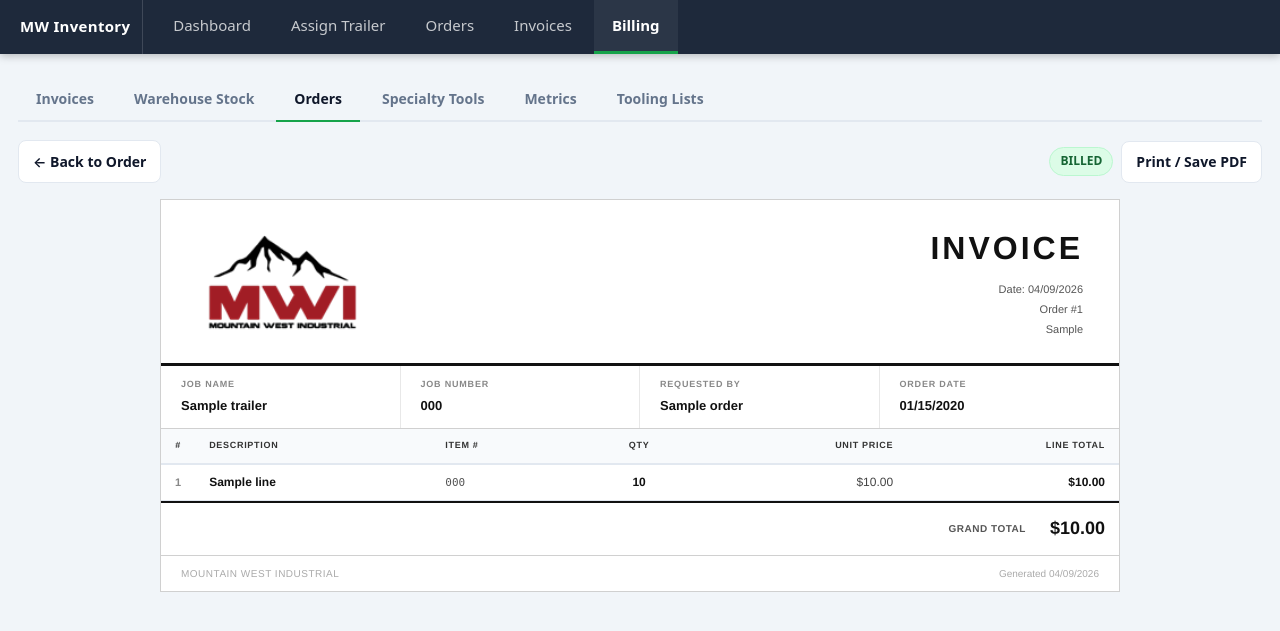
After one commit to ColtonBaum/Inventory-app, a Flask app: page /billing/warehouse/orders/1/invoice in a window 1280 px wide. The commit adds this page. Shown: the top 631 px of the page. Run offline with Flask 3, Linux system fonts and the light colour scheme; tables that the repository leaves empty hold one stand-in row (values such as "Sample post"); parts of the project's set-up code (start-up, migrations or seed data) failed here and were passed over.

Commit message:
Billing: weekly dashboard view + order invoice generation
Dashboard (Invoices tab):
- Group completed trailers by week using inventory completion date
- Pending invoices shown first within each week with amber badge
- Billed trailers shown with green badge + 'View Invoice' link, dimmed

Orders tab:
- 'Generate Invoice' replaces one-click 'Mark as Billed'
- New invoice preview page (billing_order_invoice.html) matches trailer
  invoice format: MWI logo, job details, line items with remove buttons,
  grand total, Print/Save PDF
- Items not found in warehouse stock flagged in amber before confirming
- Confirming deducts stock, snapshots prices, marks order Billed
- 'Invoice' shortcut button added directly on the orders list

Co-Authored-By: Claude Sonnet 4.6 <noreply@anthropic.com>

```diff
--- a/routes/billing.py
+++ b/routes/billing.py
@@ -37,13 +37,69 @@ def logout():
 @billing_bp.route('/')
 @billing_required
 def billing_dashboard():
+    from models import Invoice as _Invoice
+    from sqlalchemy import func
+    from datetime import timedelta
+    from itertools import groupby
+
     q = (request.args.get('q') or '').strip().lower()
-    trailers = Trailer.query.filter(Trailer.status == 'Completed').order_by(Trailer.id.desc()).all()
+    trailers = Trailer.query.filter(Trailer.status == 'Completed').all()
+
     if q:
         trailers = [t for t in trailers if q in (t.job_name or '').lower()
-                     or q in (t.job_number or '').lower()
-                     or q in str(t.id)]
-    return render_template('billing_dashboard.html', trailers=trailers, q=q)
+                    or q in (t.job_number or '').lower()
+                    or q in str(t.id)]
+
+    # Latest invoice per trailer
+    invoice_map = {}
+    for inv in _Invoice.query.all():
+        if inv.trailer_id not in invoice_map or inv.id > invoice_map[inv.trailer_id].id:
+            invoice_map[inv.trailer_id] = inv
+
+    # Latest response date per trailer (used as "inventoried on" date)
+    date_rows = (db.session.query(
+        InventoryResponse.trailer_id,
+        func.max(InventoryResponse.created_at).label('last_date')
+    ).group_by(InventoryResponse.trailer_id).all())
+    date_map = {row.trailer_id: row.last_date for row in date_rows}
+
+    # Enrich each trailer
+    trailer_data = []
+    for t in trailers:
+        inv = invoice_map.get(t.id)
+        is_billed = bool(inv and inv.billed)
+        dt = date_map.get(t.id)
+        trailer_data.append({
+            'trailer': t,
+            'invoice': inv,
+            'is_billed': is_billed,
+            'date': dt,
+        })
+
+    # Sort: by date descending (undated last), then pending before billed within same date
+    trailer_data.sort(key=lambda x: (
+        x['date'] is None,
+        -(x['date'].timestamp() if x['date'] else 0),
+        x['is_billed'],
+    ))
+
+    # Group by week (Monday of each week as key)
+    def week_key(item):
+        if item['date'] is None:
+            return None
+        return (item['date'].date() - timedelta(days=item['date'].weekday()))
+
+    weeks = []
+    for wk, grp in groupby(trailer_data, key=week_key):
+        items = list(grp)
+        if wk is None:
+            label = 'Undated'
+        else:
+            sunday = wk + timedelta(days=6)
+            label = f"Week of {wk.strftime('%b %d')} \u2013 {sunday.strftime('%b %d, %Y')}"
+        weeks.append({'label': label, 'items': items})
+
+    return render_template('billing_dashboard.html', weeks=weeks, q=q)
 
 
 # ---------- Pricing Management ----------
@@ -362,36 +418,83 @@ def update_order_status(order_id):
     return redirect(url_for('billing.view_order', order_id=order_id))
 
 
-@billing_bp.route('/warehouse/orders/<int:order_id>/bill', methods=['POST'])
+@billing_bp.route('/warehouse/orders/<int:order_id>/invoice')
 @billing_required
-def mark_order_billed(order_id):
-    """Mark an order as billed: match items by name, deduct inventory, snapshot prices."""
+def order_invoice(order_id):
+    """Show an invoice preview for an order (or the locked invoice if already billed)."""
+    order = WarehouseOrder.query.get_or_404(order_id)
+    trailer = Trailer.query.get(order.trailer_id) if order.trailer_id else None
+
+    if order.billed:
+        line_items = [{
+            'line_id': line.id,
+            'item_name': line.item_name,
+            'item_number': line.item_number,
+            'quantity': line.quantity,
+            'unit_price': line.unit_price,
+            'line_total': line.line_total,
+            'matched': bool(line.item_number),
+        } for line in order.lines]
+        total = order.order_total or 0.0
+        return render_template('billing_order_invoice.html',
+            order=order, trailer=trailer, line_items=line_items,
+            total=total, is_billed=True, now=datetime.now)
+
+    # Pending: compute prices from warehouse (cost + 10% markup)
+    products_by_name = {(p.item_name or '').strip().lower(): p
+                        for p in WarehouseProduct.query.all() if p.item_name}
+
+    line_items = []
+    total = 0.0
+    for line in order.lines:
+        product = products_by_name.get((line.item_name or '').strip().lower())
+        unit_price = round(product.unit_cost * 1.10, 2) if product else 0.0
+        line_total = unit_price * line.quantity
+        total += line_total
+        line_items.append({
+            'line_id': line.id,
+            'item_name': line.item_name,
+            'item_number': product.item_number if product else None,
+            'quantity': line.quantity,
+            'unit_price': unit_price,
+            'line_total': line_total,
+            'matched': bool(product),
+        })
+
+    return render_template('billing_order_invoice.html',
+        order=order, trailer=trailer, line_items=line_items,
+        total=total, is_billed=False, now=datetime.now)
+
+
+@billing_bp.route('/warehouse/orders/<int:order_id>/invoice/confirm', methods=['POST'])
+@billing_required
+def confirm_order_invoice(order_id):
+    """Confirm & bill an order invoice: deduct stock, snapshot prices."""
     order = WarehouseOrder.query.get_or_404(order_id)
     if order.billed:
         flash('Order is already billed.', 'warning')
-        return redirect(url_for('billing.view_order', order_id=order_id))
+        return redirect(url_for('billing.order_invoice', order_id=order_id))
 
-    # Build lookup maps: name (lower) -> product, item_number (upper) -> price
+    included_ids = set(int(x) for x in request.form.getlist('include_line'))
     products_by_name = {(p.item_name or '').strip().lower(): p
                         for p in WarehouseProduct.query.all() if p.item_name}
-    price_map = {p.item_number.upper(): p.price for p in ItemPrice.query.all()}
 
+    is_purchase = (order.order_type == 'PURCHASE')
     order_total = 0.0
     unmatched = []
 
-    is_purchase = (order.order_type == 'PURCHASE')
-
     for line in order.lines:
-        name_key = (line.item_name or '').strip().lower()
-        product = products_by_name.get(name_key)
-
+        if line.id not in included_ids:
+            line.unit_price = 0.0
+            line.line_total = 0.0
+            continue
+        product = products_by_name.get((line.item_name or '').strip().lower())
         if product:
-            # SALE: remove from stock. PURCHASE: add to stock.
             if is_purchase:
                 product.quantity_on_hand += line.quantity
             else:
-                product.quantity_on_hand -= line.quantity
-            unit_price = price_map.get(product.item_number.upper(), product.unit_cost or 0.0)
+                product.quantity_on_hand = max(0, product.quantity_on_hand - line.quantity)
+            unit_price = round(product.unit_cost * 1.10, 2)
             line.unit_price = unit_price
             line.line_total = unit_price * line.quantity
             line.item_number = product.item_number
@@ -399,7 +502,6 @@ def mark_order_billed(order_id):
             line.unit_price = 0.0
             line.line_total = 0.0
             unmatched.append(line.item_name or '(unnamed)')
-
         order_total += line.line_total
 
     order.billed = True
@@ -407,13 +509,19 @@ def mark_order_billed(order_id):
     order.order_total = order_total
     db.session.commit()
 
-    action = 'received into' if is_purchase else 'deducted from'
     if unmatched:
-        flash(f'Order billed. {len(unmatched)} item(s) not matched in warehouse stock '
-              f'(inventory not updated): {", ".join(unmatched[:5])}.', 'warning')
+        flash(f'Order billed. {len(unmatched)} item(s) not found in warehouse stock '
+              f'(prices set to $0): {", ".join(unmatched[:5])}.', 'warning')
     else:
-        flash(f'Order billed. Total: ${order_total:,.2f}. Inventory {action} stock.', 'success')
-    return redirect(url_for('billing.view_order', order_id=order_id))
+        flash(f'Order billed. Total: ${order_total:,.2f}.', 'success')
+    return redirect(url_for('billing.order_invoice', order_id=order_id))
+
+
+@billing_bp.route('/warehouse/orders/<int:order_id>/bill', methods=['POST'])
+@billing_required
+def mark_order_billed(order_id):
+    """Legacy redirect — send to the invoice preview instead."""
+    return redirect(url_for('billing.order_invoice', order_id=order_id))
 
 
 # ---------- Tooling List Management ----------
--- /dev/null
+++ b/templates/billing_order_invoice.html
@@ -0,0 +1,194 @@
+{% extends "base.html" %}
+{% block title %}Order Invoice #{{ order.id }}{% endblock %}
+
+{% block content %}
+<!-- Billing Sub-Nav -->
+<div style="display:flex;gap:4px;margin-bottom:18px;border-bottom:2px solid var(--border);padding-bottom:0;" class="no-print">
+  <a href="{{ url_for('billing.billing_dashboard') }}" style="padding:10px 18px;font-weight:600;font-size:14px;border-bottom:2px solid transparent;margin-bottom:-2px;color:var(--muted);text-decoration:none;">Invoices</a>
+  <a href="{{ url_for('billing.warehouse_inventory') }}" style="padding:10px 18px;font-weight:600;font-size:14px;border-bottom:2px solid transparent;margin-bottom:-2px;color:var(--muted);text-decoration:none;">Warehouse Stock</a>
+  <a href="{{ url_for('billing.warehouse_orders') }}" style="padding:10px 18px;font-weight:600;font-size:14px;border-bottom:2px solid var(--accent);margin-bottom:-2px;color:var(--text);text-decoration:none;">Orders</a>
+  <a href="{{ url_for('billing.specialty_tools') }}" style="padding:10px 18px;font-weight:600;font-size:14px;border-bottom:2px solid transparent;margin-bottom:-2px;color:var(--muted);text-decoration:none;">Specialty Tools</a>
+  <a href="{{ url_for('billing.metrics') }}" style="padding:10px 18px;font-weight:600;font-size:14px;border-bottom:2px solid transparent;margin-bottom:-2px;color:var(--muted);text-decoration:none;">Metrics</a>
+  <a href="{{ url_for('billing.tooling_lists_index') }}" style="padding:10px 18px;font-weight:600;font-size:14px;border-bottom:2px solid transparent;margin-bottom:-2px;color:var(--muted);text-decoration:none;">Tooling Lists</a>
+</div>
+
+<!-- Action bar -->
+<div class="no-print" style="display:flex;gap:8px;margin-bottom:16px;justify-content:space-between;align-items:center;">
+  <a class="btn ghost small" href="{{ url_for('billing.view_order', order_id=order.id) }}">← Back to Order</a>
+  <div style="display:flex;gap:8px;align-items:center;">
+    {% if is_billed %}
+      <span style="background:#dcfce7;color:#166534;font-size:12px;font-weight:700;padding:4px 10px;border-radius:20px;border:1px solid #bbf7d0;">BILLED</span>
+    {% else %}
+      <span style="background:#fef3c7;color:#92400e;font-size:12px;font-weight:700;padding:4px 10px;border-radius:20px;border:1px solid #fde68a;">DRAFT — Remove any items below, then confirm</span>
+    {% endif %}
+    <button class="btn ghost small" onclick="window.print()">Print / Save PDF</button>
+  </div>
+</div>
+
+<style>
+.inv { max-width:960px; margin:0 auto; background:#fff; border:1px solid #d0d0d0; font-family:'Helvetica Neue',Helvetica,Arial,sans-serif; color:#111; }
+.inv-head { padding:24px 36px; border-bottom:3px solid #111; display:flex; justify-content:space-between; align-items:center; }
+.inv-title { font-size:32px; font-weight:900; letter-spacing:3px; text-transform:uppercase; text-align:right; }
+.inv-meta { font-size:11px; color:#555; margin-top:6px; line-height:1.8; text-align:right; }
+.inv-details { display:grid; grid-template-columns:repeat(4,1fr); border-bottom:1px solid #d0d0d0; }
+.inv-detail-cell { padding:12px 20px; border-right:1px solid #e8e8e8; }
+.inv-detail-cell:last-child { border-right:none; }
+.inv-detail-label { font-size:9px; font-weight:700; text-transform:uppercase; letter-spacing:.8px; color:#888; margin-bottom:4px; }
+.inv-detail-value { font-size:13px; font-weight:600; }
+.inv table { width:100%; border-collapse:collapse; font-size:12px; }
+.inv thead tr { border-bottom:2px solid #111; }
+.inv thead th { padding:10px 14px; font-size:9px; font-weight:700; text-transform:uppercase; letter-spacing:.7px; color:#333; white-space:nowrap; }
+.inv tbody tr { border-bottom:1px solid #e8e8e8; }
+.inv tbody tr:last-child { border-bottom:none; }
+.inv tbody td { padding:8px 14px; vertical-align:middle; }
+.inv-remove-btn { background:none; border:none; color:#ccc; font-size:18px; cursor:pointer; padding:0 4px; line-height:1; }
+.inv-remove-btn:hover { color:#dc2626; }
+.unmatched-row td { color:#b45309; }
+@media print {
+  .no-print { display:none !important; }
+  .inv-remove-btn { display:none !important; }
+  .nav-bar { display:none !important; }
+  .container { margin:0 !important; padding:0 !important; }
+  body { background:#fff; margin:0; }
+  .inv { border:none; max-width:100%; }
+}
+@media (max-width:700px) {
+  .inv-details { grid-template-columns:1fr 1fr; }
+  .inv-head { flex-direction:column; align-items:flex-start; gap:10px; }
+  .inv-title, .inv-meta { text-align:left; }
+}
+</style>
+
+{% if not is_billed %}
+<form method="POST" action="{{ url_for('billing.confirm_order_invoice', order_id=order.id) }}" id="confirmForm">
+{% endif %}
+
+<div class="inv">
+
+  <!-- Header -->
+  <div class="inv-head">
+    <img src="{{ url_for('static', filename='img/mwi_logo.png') }}" alt="Mountain West Industrial" style="height:110px;max-width:320px;object-fit:contain;" onerror="this.style.display='none'">
+    <div>
+      <div class="inv-title">Invoice</div>
+      <div class="inv-meta">
+        Date: {{ now().strftime('%m/%d/%Y') }}<br>
+        Order #{{ order.id }}<br>
+        {{ order.order_type | title }}
+      </div>
+    </div>
+  </div>
+
+  <!-- Order details -->
+  <div class="inv-details">
+    {% if trailer %}
+    <div class="inv-detail-cell">
+      <div class="inv-detail-label">Job Name</div>
+      <div class="inv-detail-value">{{ trailer.job_name or '—' }}</div>
+    </div>
+    <div class="inv-detail-cell">
+      <div class="inv-detail-label">Job Number</div>
+      <div class="inv-detail-value">{{ trailer.job_number or '—' }}</div>
+    </div>
+    {% endif %}
+    <div class="inv-detail-cell">
+      <div class="inv-detail-label">Requested By</div>
+      <div class="inv-detail-value">{{ order.requester_name or '—' }}</div>
+    </div>
+    <div class="inv-detail-cell">
+      <div class="inv-detail-label">Order Date</div>
+      <div class="inv-detail-value">{{ order.created_at.strftime('%m/%d/%Y') if order.created_at else '—' }}</div>
+    </div>
+    {% if not trailer %}
+    <div class="inv-detail-cell"></div>
+    <div class="inv-detail-cell"></div>
+    {% endif %}
+  </div>
+
+  <!-- Line items -->
+  <table>
+    <thead>
+      <tr>
+        {% if not is_billed %}<th style="width:28px;"></th>{% endif %}
+        <th style="text-align:center;width:28px;">#</th>
+        <th style="text-align:left;">Description</th>
+        <th style="text-align:left;">Item #</th>
+        <th style="text-align:center;">Qty</th>
+        <th style="text-align:right;">Unit Price</th>
+        <th style="text-align:right;">Line Total</th>
+      </tr>
+    </thead>
+    <tbody id="lineBody">
+      {% if line_items %}
+        {% for item in line_items %}
+        <tr data-id="{{ item.line_id }}" {% if not item.matched and not is_billed %}class="unmatched-row"{% endif %}>
+          {% if not is_billed %}
+          <td style="padding:6px 4px 6px 14px;">
+            <input type="hidden" name="include_line" value="{{ item.line_id }}">
+            <button type="button" class="inv-remove-btn" onclick="removeLine(this)" title="Remove">×</button>
+          </td>
+          {% endif %}
+          <td style="text-align:center;color:#888;font-size:11px;font-weight:600;">{{ loop.index }}</td>
+          <td style="font-weight:600;">
+            {{ item.item_name or '—' }}
+            {% if not item.matched and not is_billed %}
+              <span style="font-size:10px;font-weight:400;color:#b45309;"> — not found in warehouse stock</span>
+            {% endif %}
+          </td>
+          <td style="font-family:monospace;font-size:11px;color:#555;">{{ item.item_number or '—' }}</td>
+          <td style="text-align:center;font-weight:700;">{{ item.quantity }}</td>
+          <td style="text-align:right;color:#444;">${{ '%.2f' | format(item.unit_price) }}</td>
+          <td style="text-align:right;font-weight:700;" class="line-total">${{ '%.2f' | format(item.line_total) }}</td>
+        </tr>
+        {% endfor %}
+      {% else %}
+        <tr>
+          <td colspan="7" style="text-align:center;padding:40px;color:#aaa;font-size:13px;">No items on this order.</td>
+        </tr>
+      {% endif %}
+    </tbody>
+  </table>
+
+  {% if line_items %}
+  <div style="border-top:2px solid #111;display:flex;justify-content:flex-end;align-items:center;gap:24px;padding:12px 14px;">
+    <span style="font-size:10px;font-weight:700;text-transform:uppercase;letter-spacing:.5px;color:#555;">Grand Total</span>
+    <span style="font-size:18px;font-weight:900;" id="grandTotal">${{ '%.2f' | format(total) }}</span>
+  </div>
+  {% endif %}
+
+  <div style="border-top:1px solid #d0d0d0;padding:10px 20px;display:flex;justify-content:space-between;">
+    <span style="font-size:10px;color:#aaa;text-transform:uppercase;letter-spacing:.5px;">Mountain West Industrial</span>
+    <span style="font-size:10px;color:#aaa;">Generated {{ now().strftime('%m/%d/%Y') }}</span>
+  </div>
+
+</div>
+
+{% if not is_billed %}
+<div class="no-print" style="max-width:960px;margin:16px auto 0;display:flex;justify-content:flex-end;gap:10px;">
+  <a class="btn ghost" href="{{ url_for('billing.view_order', order_id=order.id) }}">Cancel</a>
+  <button type="submit" class="btn primary" onclick="return confirm('Confirm invoice? This will deduct quantities from warehouse stock and mark the order as billed.')">
+    Confirm &amp; Bill Invoice
+  </button>
+</div>
+</form>
+{% endif %}
+
+<script>
+function removeLine(btn) {
+  const row = btn.closest('tr');
+  // Remove hidden input so line_id isn't submitted
+  const hidden = row.querySelector('input[name="include_line"]');
+  if (hidden) hidden.remove();
+  row.remove();
+  recalcTotal();
+}
+function recalcTotal() {
+  let total = 0;
+  document.querySelectorAll('#lineBody tr').forEach(row => {
+    const cell = row.querySelector('.line-total');
+    if (cell) total += parseFloat(cell.textContent.replace('$','').replace(',','')) || 0;
+  });
+  const gt = document.getElementById('grandTotal');
+  if (gt) gt.textContent = '$' + total.toFixed(2);
+}
+</script>
+{% endblock %}
```
Also changed, not shown: templates/billing_dashboard.html (+36 -14 lines), templates/billing_order_view.html (+4 -7 lines), templates/billing_orders.html (+6 -1 lines).
